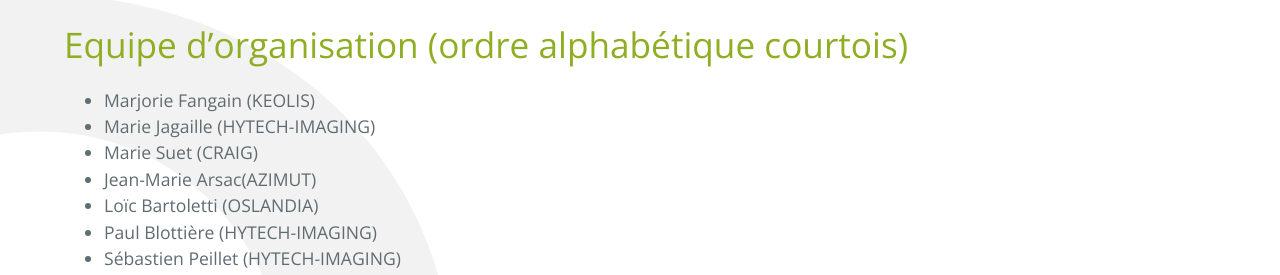
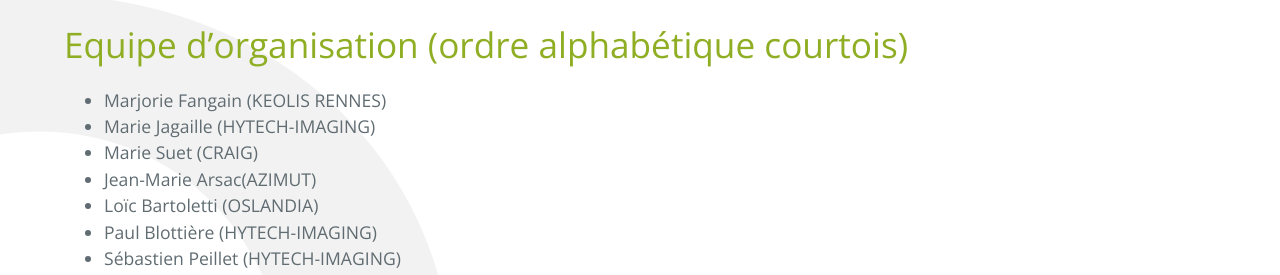
Before and after one commit to OSGeo-fr/QGIS-conf-fr-website, a Jekyll site: the page built from z60_apropos.md, in a window 1280 px wide and 900 px high, scrolled down 322 px. Shown: the part 172-447 px from the top of the window. Built offline with Jekyll 4.4.1, drawn with Linux system fonts in a browser that asks for light colours.

Commit message:
Update z60_apropos.md

```diff
--- a/z60_apropos.md
+++ b/z60_apropos.md
@@ -7,7 +7,7 @@ menu: footer
 
 # Equipe d'organisation (ordre alphabétique courtois)
 
-- Marjorie Fangain (KEOLIS)
+- Marjorie Fangain (KEOLIS RENNES)
 - Marie Jagaille (HYTECH-IMAGING)
 - Marie Suet (CRAIG)
 - Jean-Marie Arsac(AZIMUT)
```
